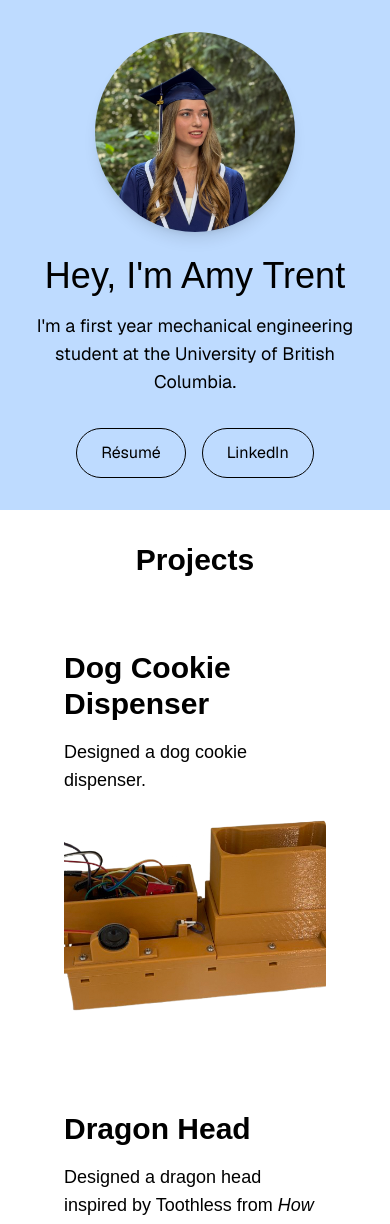
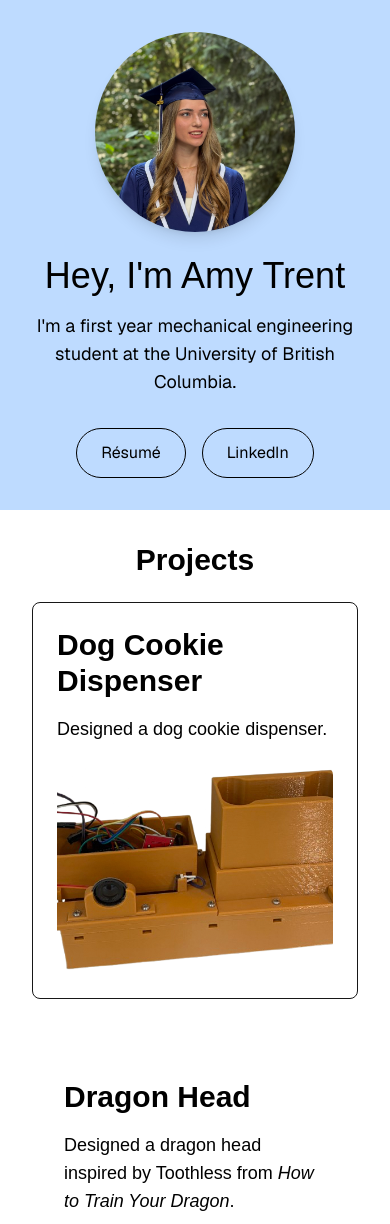
Before and after one commit to amygtrent/amytrent.me, a Next.js app: page / in a window 390 px wide. Shown: the top 1224 px of the page. Built offline with nearby package versions, Linux system fonts and the light colour scheme; a web font is replaced by a local one.

Commit message:
border and mobile photo ratios

```diff
--- a/app/page.tsx
+++ b/app/page.tsx
@@ -47,7 +47,7 @@ export default function Home() {
         <h2 className="text-3xl font-bold text-black mb-6">Projects</h2>
 
         {/* Dog Cookie Dispenser */}
-        <div className="w-full flex flex-col md:flex-row items-start justify-between py-12 px-8">
+        <div className="w-full border rounded-lg p-6 mb-8 flex flex-col md:flex-row items-start md:items-center">
           {/* Left Side */}
           <div className="w-full md:w-1/2 mb-6 md:mb-0">
             <h3 className="text-3xl text-black font-semibold mb-4">
@@ -60,7 +60,7 @@ export default function Home() {
 
           {/* Right Side */}
           <div className="w-full md:w-1/2 flex justify-center">
-            <div className="relative w-[500px] aspect-[4/3] group">
+            <div className="relative w-full w-[500px] aspect-[4/3] group">
               <img
                 src="/cookieDispenserFront.png"
                 alt="Dog Cookie Dispenser"
@@ -89,7 +89,7 @@ export default function Home() {
 
           {/* Right Side */}
           <div className="w-full md:w-1/2 flex justify-center">
-            <div className="relative w-[500px] aspect-[4/3] group">
+            <div className="relative w-full w-[500px] aspect-[4/3] group">
               <img
                 src="/dragonHeadFront.png"
                 alt="Dragon Head"
```
